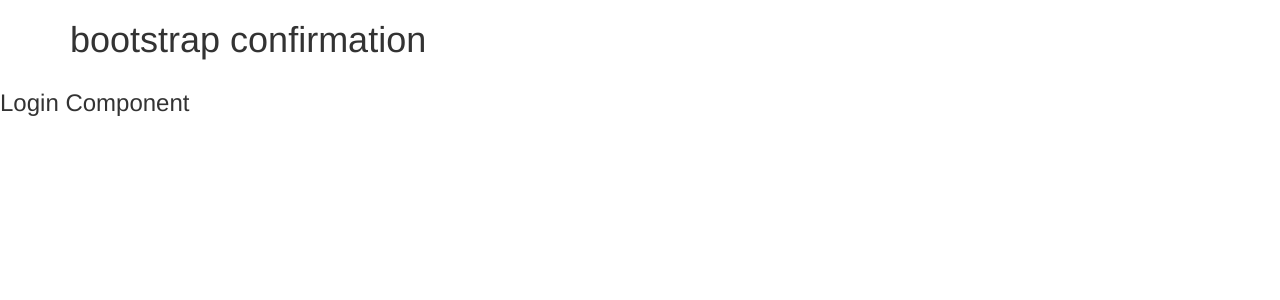
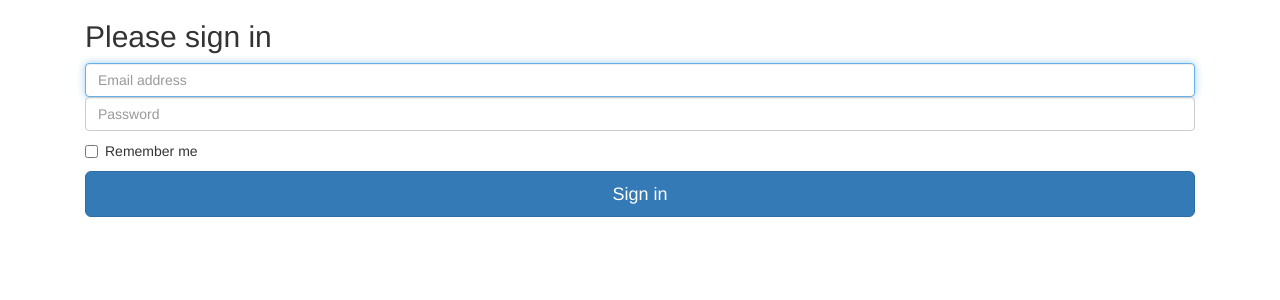
Before and after one commit to arays22/blog-app, an Angular app: page / in a window 1280 px wide. Shown: the top 300 px of the page. Built offline with nearby package versions, Linux system fonts and the light colour scheme.

Commit message:
login page

```diff
--- a/src/app/login/login.component.html
+++ b/src/app/login/login.component.html
@@ -1,3 +1,15 @@
-<h3>
-    Login Component
-</h3>
+<form class="form-signin">
+    <h2 class="form-signin-heading">Please sign in</h2>
+    <label for="inputEmail" class="sr-only">Email address</label>
+        <input name="email" type="email" id="inputEmail" class="form-control" placeholder="Email address" required autofocus>
+        <label for="inputPassword" class="sr-only">Password</label>
+        <input name="password" type="password" id="inputPassword" class="form-control" placeholder="Password" required>
+        <div class="checkbox">
+            <label>
+                <input type="checkbox" value="remember-me">
+                Remember me
+            </label>
+        </div>
+    <button class="btn btn-lg btn-primary btn-block" type="button">Sign in</button>
+
+</form>
--- a/src/app/root/root.component.html
+++ b/src/app/root/root.component.html
@@ -1,8 +1,2 @@
-<div class="container">
-    <div class="row">
-        <div class="col-md-12">
-            <h1>bootstrap confirmation</h1>
-        </div>
-    </div>
-</div>
+
 <router-outlet></router-outlet>
--- a/src/index.html
+++ b/src/index.html
@@ -7,8 +7,11 @@
 
   <meta name="viewport" content="width=device-width, initial-scale=1">
   <link rel="icon" type="image/x-icon" href="favicon.ico">
+  <link rel="stylesheet" type="text/css" href="./node_modules/bootstrap/dist/css/bootstrap.min.css">
 </head>
 <body>
+  <div class="container">
   <app-root></app-root>
+  </div>
 </body>
 </html>
```
